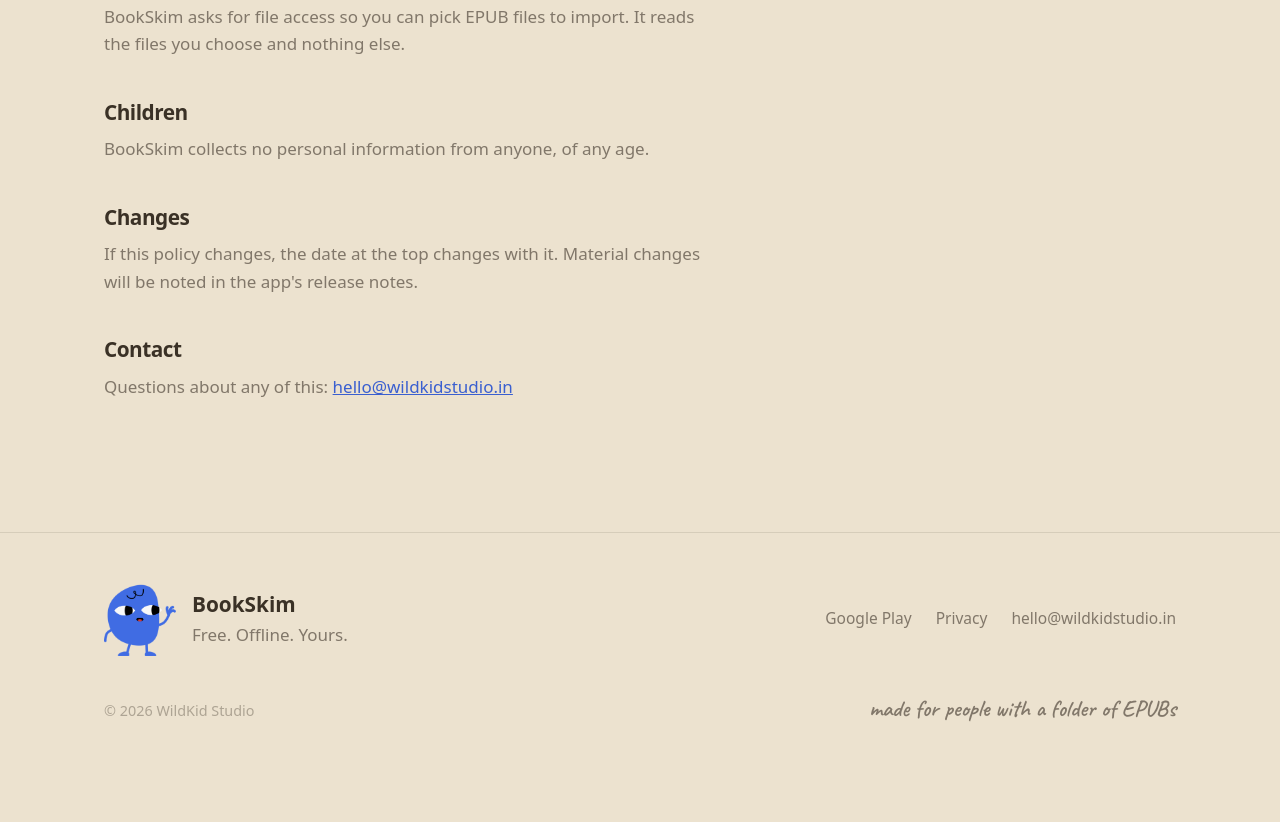
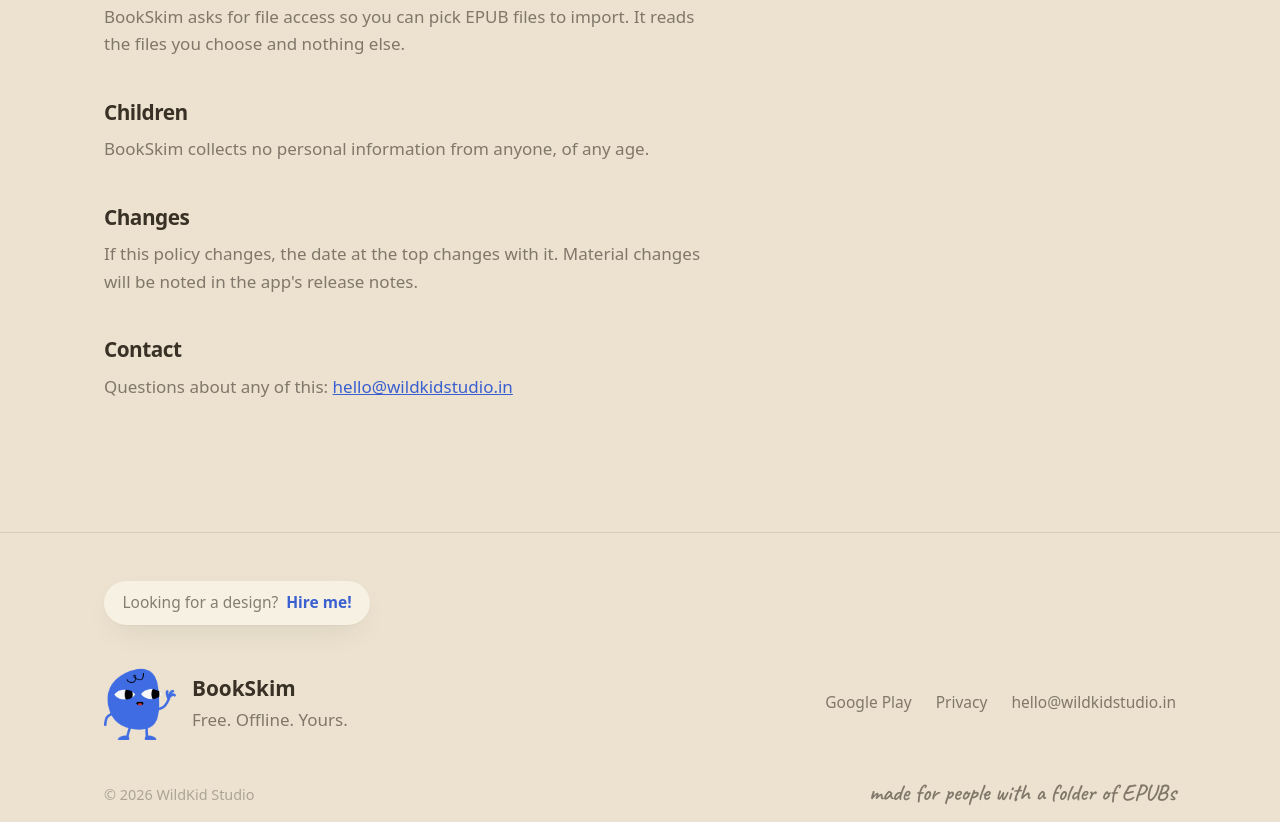
Before and after one commit to sakshikapoor/bookskim-site, an Astro site: page /privacy in a window 1280 px wide. Shown: the part 1171-1993 px from the top of the page. Built offline with nearby package versions, Linux system fonts and the light colour scheme; Astro itself is replaced by a stand-in of ours.

Commit message:
Add a hire-me callout in the footer

```diff
--- a/src/layouts/Base.astro
+++ b/src/layouts/Base.astro
@@ -80,6 +80,12 @@
     </main>
 
     <footer class="foot">
+      <div class="wrap foot__hire">
+        <a class="hire" href="https://sakshikapoor.com/" target="_blank" rel="noopener">
+          <span>Looking for a design?</span>
+          <strong>Hire me!</strong>
+        </a>
+      </div>
       <div class="wrap foot__in">
         <div class="foot__brand">
           <img src={url("/assets/mascot.png")} alt="" width="72" height="75" />
@@ -257,6 +263,26 @@
         border-top: 1px solid var(--line);
         padding-block: 3rem 2rem;
       }
+      .foot__hire { margin-bottom: 2.5rem; }
+      .hire {
+        display: inline-flex;
+        align-items: baseline;
+        gap: .5rem;
+        background: var(--card);
+        border-radius: 999px;
+        padding: .6rem 1.15rem;
+        box-shadow: var(--shadow);
+        color: var(--ink-soft);
+        text-decoration: none;
+        font-size: .97rem;
+      }
+      .hire strong {
+        font-family: 'Bricolage Grotesque Variable', system-ui, sans-serif;
+        font-weight: 700;
+        color: var(--accent);
+      }
+      .hire:hover strong { text-decoration: underline; }
+
       .foot__in {
         display: flex;
         flex-wrap: wrap;
```
